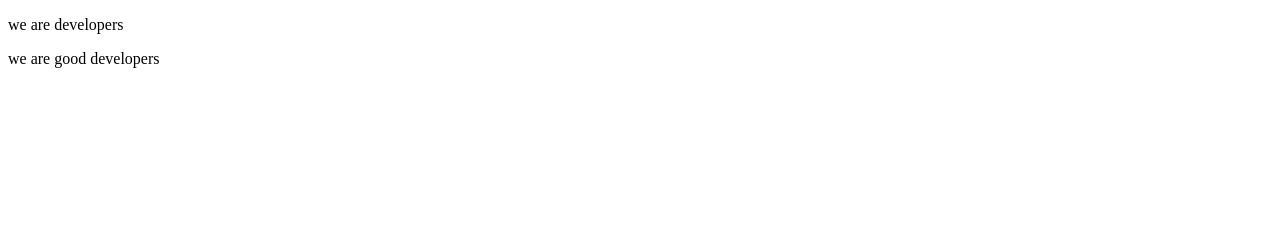
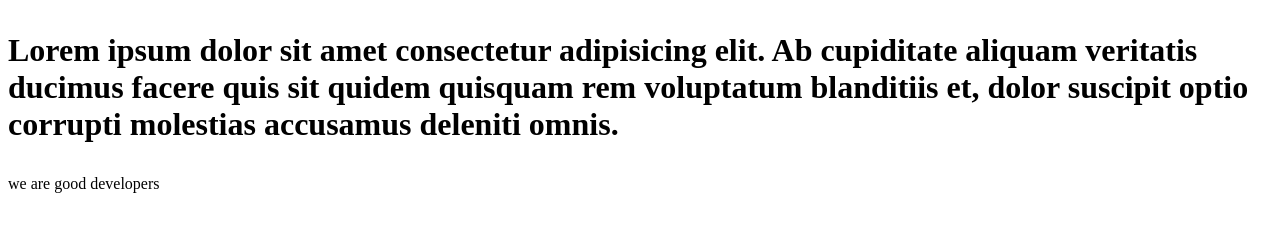
Before and after one commit to zemola/Codingpartner2, a plain HTML site: page index.html in a window 1280 px wide. Drawn offline with Linux system fonts and the light colour scheme.

Commit message:
I added image div

```diff
--- a/index.html
+++ b/index.html
@@ -1,5 +1,6 @@
 <!DOCTYPE html>
-<html lang="en">
+<html lang="en" id="main">
+
   <head>
     <meta charset="UTF-8">
     <title>Fork Me! FCC: Test Suite Template</title>
@@ -8,8 +9,14 @@
 
   <body>
     <script src="https://cdn.freecodecamp.org/testable-projects-fcc/v1/bundle.js"></script>
+    <h1 id="title">
+      <p>
+           Lorem ipsum dolor sit amet consectetur adipisicing elit. Ab cupiditate aliquam veritatis ducimus facere quis sit quidem quisquam rem voluptatum blanditiis et, dolor suscipit optio corrupti molestias accusamus deleniti omnis.
+      </p>
+    </h1>
+    <div id="img-div">
 
-    <p>we are developers</p>
+   </div>
     <p>we are good developers</p>
     <script  src="js/index.js"></script>
   </body>
```
